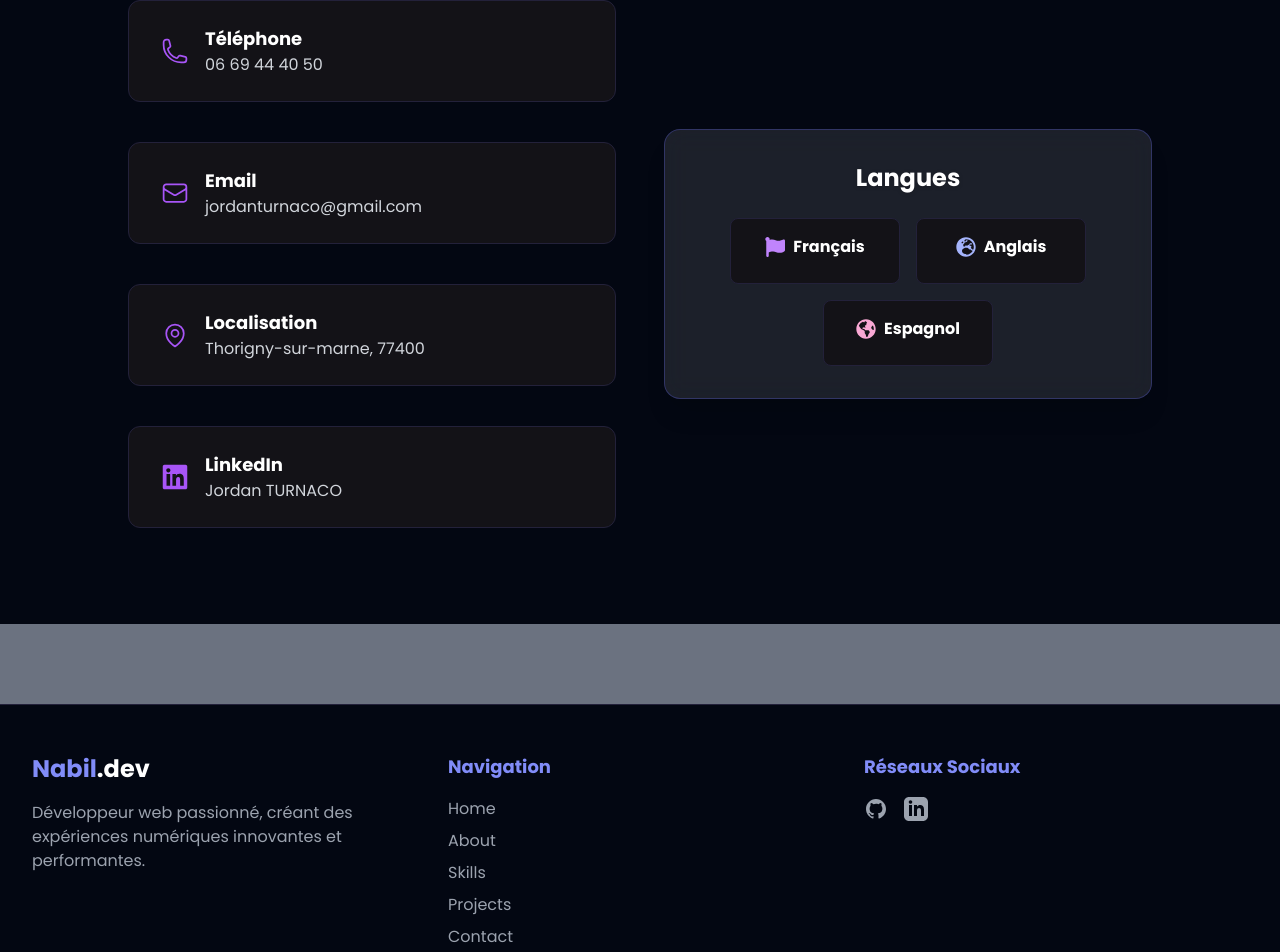
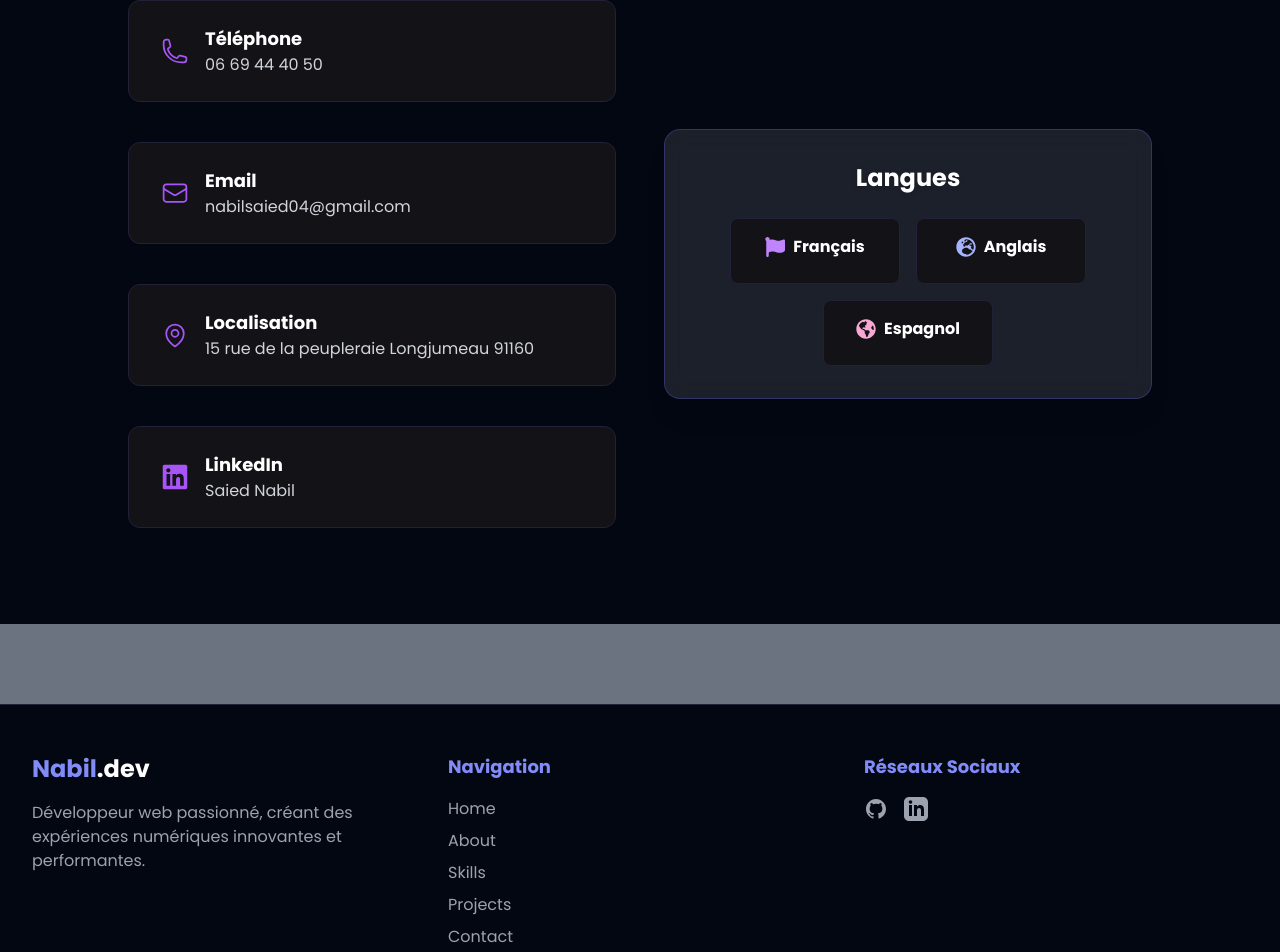
Before and after one commit to nabilsaied15/Saied_nabil, a Next.js app: page / in a window 1280 px wide. Shown: the part 5082-6034 px from the top of the page. Built offline with nearby package versions, Linux system fonts and the light colour scheme.

Commit message:
Update contact.tsx

```diff
--- a/components/contact.tsx
+++ b/components/contact.tsx
@@ -14,17 +14,17 @@ const contactItems = [
   {
     icon: <EnvelopeIcon className="w-7 h-7 text-purple-500" />,
     title: "Email",
-    value: "jordanturnaco@gmail.com",
+    value: "nabilsaied04@gmail.com",
   },
   {
     icon: <MapPinIcon className="w-7 h-7 text-purple-500" />,
     title: "Localisation",
-    value: "Thorigny-sur-marne, 77400",
+    value: "15 rue de la peupleraie Longjumeau 91160",
   },
   {
     icon: <FaLinkedin className="w-7 h-7 text-purple-500" />,
     title: "LinkedIn",
-    value: "Jordan TURNACO",
+    value: "Saied Nabil ",
   },
 ];
 
```
